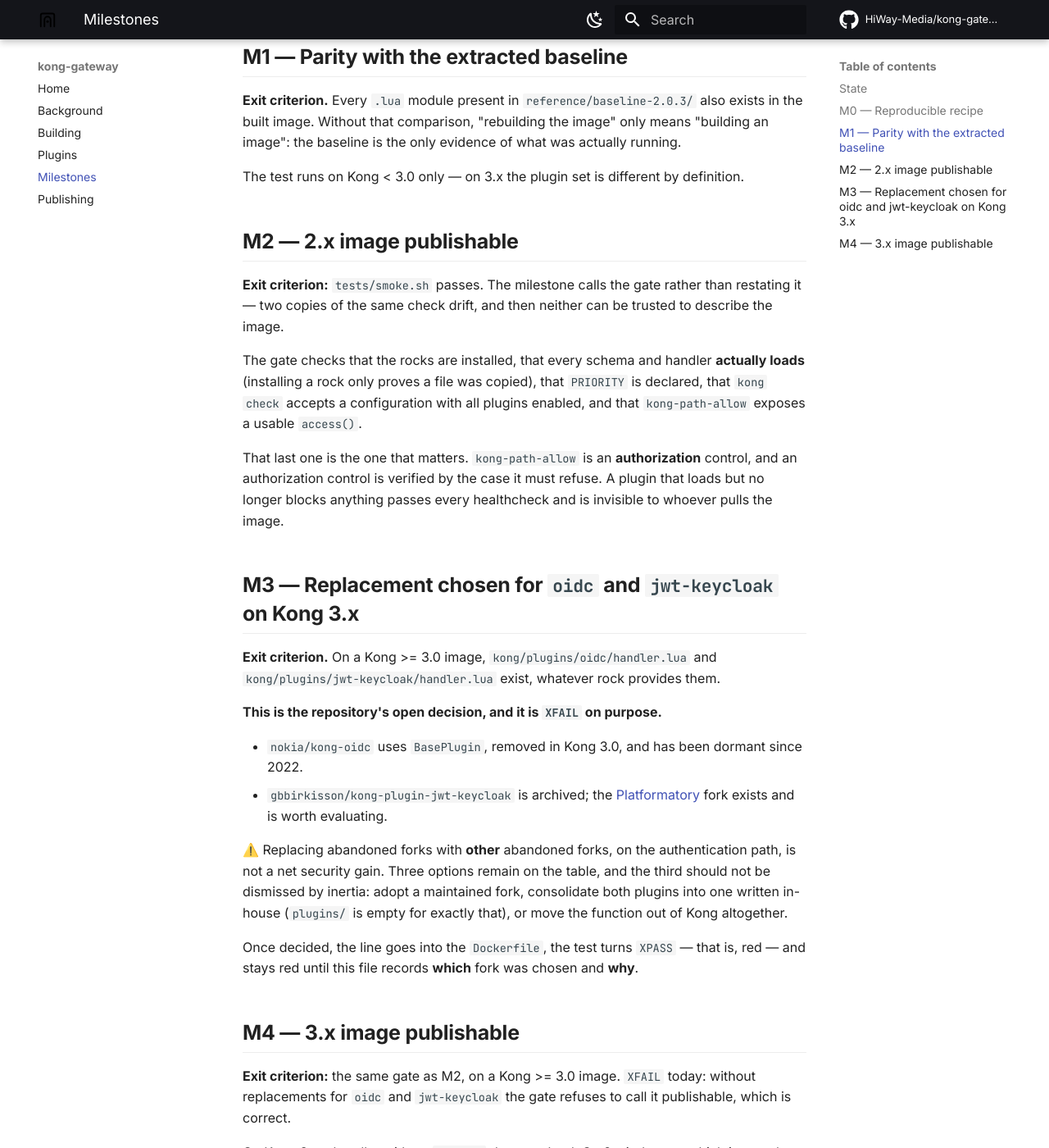
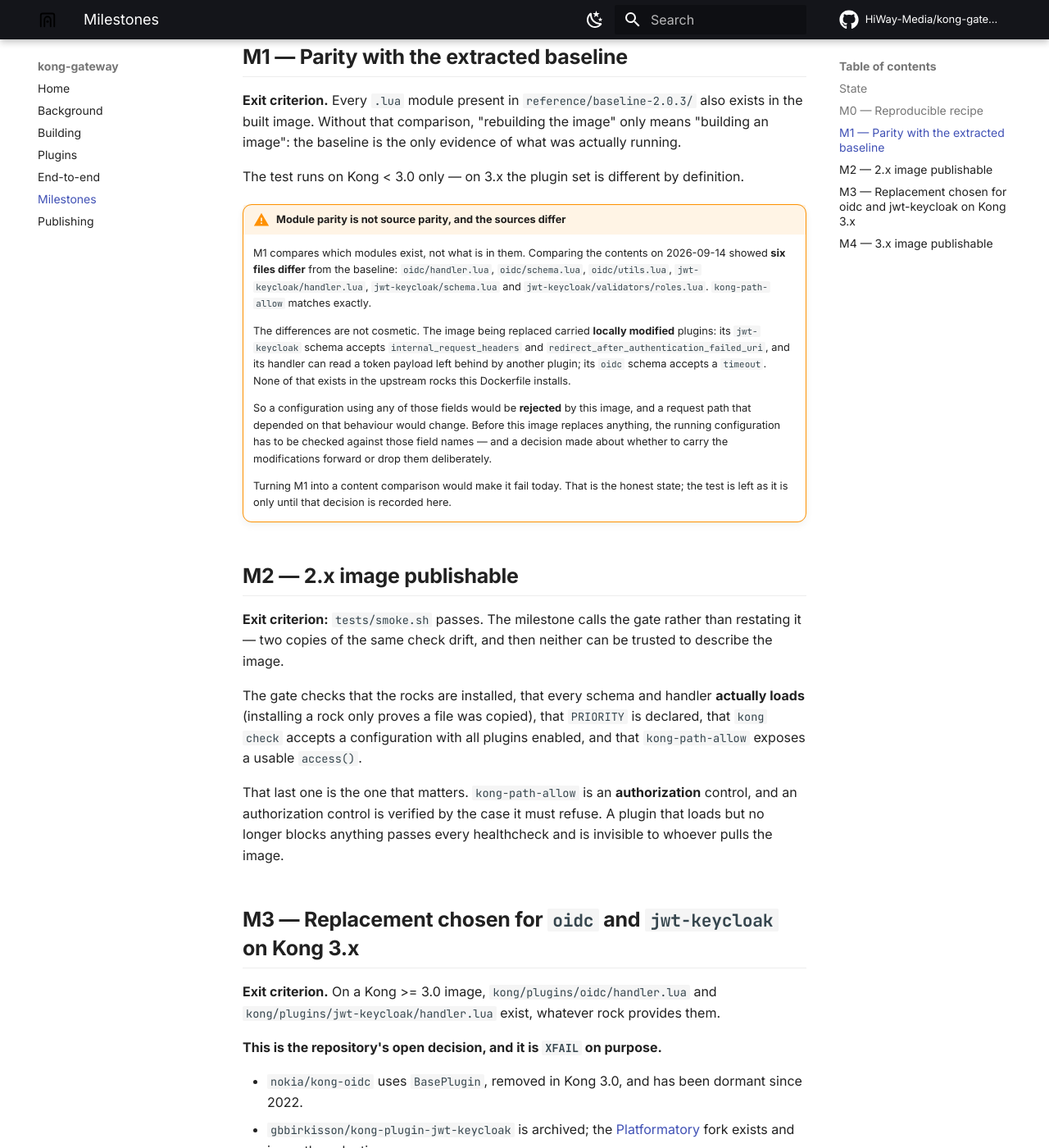
Before and after one commit to HiWay-Media/kong-gateway, an MkDocs documentation site: the page built from docs/milestones.md, in a window 1280 px wide and 1400 px high, scrolled down 1876 px. Shown: the whole window at 82% size. Built offline with MkDocs 1.6.1 and Material for MkDocs 9.7.7, drawn with Linux system fonts in a browser that asks for light colours; comment, search, counter and statistics services are not loaded.

Commit message:
feat(e2e): run the whole system — Keycloak, an upstream, and the image between them
⭐ The smoke test proves the plugins LOAD; it cannot prove they DECIDE. An authorization plugin that
has stopped blocking looks exactly like one that works: process up, module loaded, configuration
accepted, every healthcheck green, and the requests that should be refused sailing through. Only
real traffic separates those two states, so tests/e2e/ starts a real identity provider, a real
upstream, and the image under test between them.

✅ Asserted, and verified green on 2.8.5: path-allow refuses a path outside the allow-list (and the
200 on the allowed one is checked to have come from the UPSTREAM, not from Kong answering itself);
jwt-keycloak refuses no token, a malformed token, and a well-formed token with an invalid
signature, then accepts a real one issued by the realm; oidc challenges an unauthenticated request
instead of passing it through. Three routes, one plugin each, so a failure names one plugin.

⭐ The invalid-signature case is the one worth having: a plugin that decodes without verifying
passes both the other refusals.

⚠️ Two traps met while building it, both with errors that name nothing: Keycloak 24+ enables the
declarative user profile, so a user without first name, last name and email trips VERIFY_PROFILE
and the token endpoint answers "Account is not fully set up"; and the issuer must be pinned with
KC_HOSTNAME, or a token fetched from the host carries a different issuer than the one Kong expects
— which is the usual reason jwt-keycloak rejects perfectly valid tokens.

⛔ Found while wiring it up, and recorded under M1: the image being replaced carried LOCALLY
MODIFIED plugins. Six files differ from the upstream rocks — its jwt-keycloak schema accepts
internal_request_headers and redirect_after_authentication_failed_uri, its handler reads a token
payload left by another plugin, its oidc schema accepts a timeout. A configuration using any of
those fields would be REJECTED by this image. Module-name parity was hiding it; M1 compares names,
and turning it into a content comparison would fail today. That is now written down rather than
discovered during a rollout.

The publish matrix depends on the e2e job: nothing reaches the registry before the plugins have
been shown to decide. (v1.3.0)

```diff
--- a/docs/milestones.md
+++ b/docs/milestones.md
@@ -60,6 +60,26 @@
 
 The test runs on Kong < 3.0 only — on 3.x the plugin set is different by definition.
 
+!!! warning "Module parity is not source parity, and the sources differ"
+    M1 compares which modules exist, not what is in them. Comparing the contents on 2026-09-14
+    showed **six files differ** from the baseline: `oidc/handler.lua`, `oidc/schema.lua`,
+    `oidc/utils.lua`, `jwt-keycloak/handler.lua`, `jwt-keycloak/schema.lua` and
+    `jwt-keycloak/validators/roles.lua`. `kong-path-allow` matches exactly.
+
+    The differences are not cosmetic. The image being replaced carried **locally modified** plugins:
+    its `jwt-keycloak` schema accepts `internal_request_headers` and
+    `redirect_after_authentication_failed_uri`, and its handler can read a token payload left behind
+    by another plugin; its `oidc` schema accepts a `timeout`. None of that exists in the upstream
+    rocks this Dockerfile installs.
+
+    So a configuration using any of those fields would be **rejected** by this image, and a request
+    path that depended on that behaviour would change. Before this image replaces anything, the
+    running configuration has to be checked against those field names — and a decision made about
+    whether to carry the modifications forward or drop them deliberately.
+
+    Turning M1 into a content comparison would make it fail today. That is the honest state; the
+    test is left as it is only until that decision is recorded here.
+
 ## M2 — 2.x image publishable
 
 **Exit criterion:** `tests/smoke.sh` passes. The milestone calls the gate rather than restating it —
--- a/mkdocs.yml
+++ b/mkdocs.yml
@@ -74,5 +74,6 @@
   - Background: background.md
   - Building: building.md
   - Plugins: plugins.md
+  - End-to-end: end-to-end.md
   - Milestones: milestones.md
   - Publishing: publishing.md
```
Also changed, not shown: AGENTS.md (+1 -0 lines), CHANGELOG.md (+25 -0 lines), docs/building.md (+5 -0 lines), docs/end-to-end.md (added, +73 -0 lines), docs/index.md (+9 -0 lines), 6 other files.
